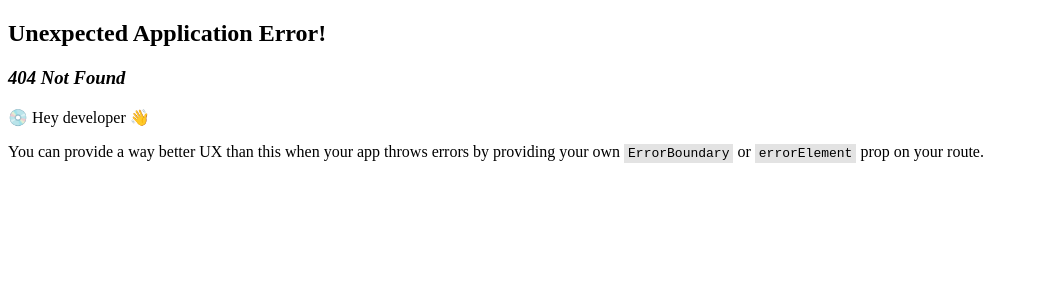
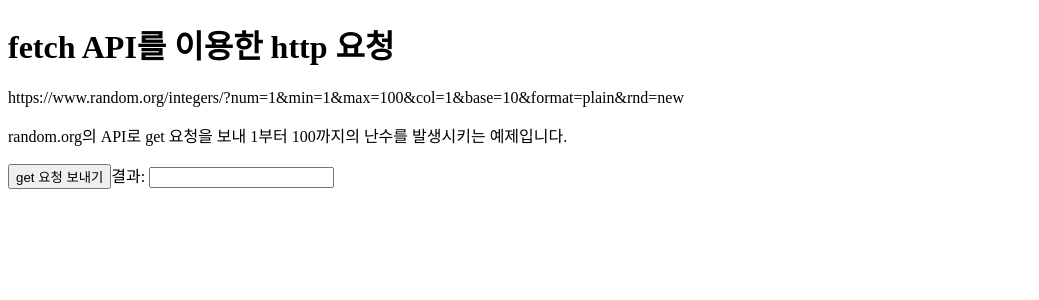
Before and after one commit to freebird920/bong-vite-react-example, a React (Vite) app: page /241017 in a window 1280 px wide. Before the commit this address had no page. Shown: the top 300 px of the page, without its empty margins (0-1039 px from the left). Built offline with nearby package versions, Linux system fonts and the light colour scheme; a web font is replaced by a local one.

Commit message:
새로운 페이지 추가: fetch API를 이용한 난수 생성 예제 구현 및 라우팅 설정

```diff
--- /dev/null
+++ b/src/app/App241017/page.tsx
@@ -0,0 +1,45 @@
+import { memo, useRef, useState } from "react";
+
+const App241017 = memo(() => {
+  const [result1, setResult1] = useState<number | string | undefined>();
+  const button1Ref = useRef<HTMLButtonElement>(null);
+  async function getRandomNumber() {
+    button1Ref.current!.disabled = true;
+    setResult1("로딩 중...");
+    const response = await fetch(
+      "https://www.random.org/integers/?num=1&min=1&max=100&col=1&base=10&format=plain&rnd=new"
+    );
+    const randomNumber = await response.text();
+
+    console.log(randomNumber);
+    button1Ref.current!.disabled = false;
+    setResult1(parseInt(randomNumber));
+  }
+  return (
+    <>
+      <h1>fetch API를 이용한 http 요청</h1>
+      <p>
+        {`https://www.random.org/integers/?num=1&min=1&max=100&col=1&base=10&format=plain&rnd=new`}
+      </p>
+      <p>
+        random.org의 API로 get 요청을 보내 1부터 100까지의 난수를 발생시키는
+        예제입니다.
+      </p>
+
+      <button ref={button1Ref} type="button" onClick={getRandomNumber}>
+        get 요청 보내기
+      </button>
+      <label htmlFor="result1">결과: </label>
+      <input
+        name="result1"
+        id="result1"
+        type="text"
+        defaultValue={result1}
+        readOnly={true}
+      />
+    </>
+  );
+});
+
+App241017.displayName = "App241017";
+export default App241017;
--- a/src/app/page.tsx
+++ b/src/app/page.tsx
@@ -19,7 +19,10 @@ const HomePage = memo(() => {
           <a href="/241009">241009 변수, 상수, 함수</a>
         </li>
         <li>
-          <a href="/241010">241010</a>
+          <a href="/241010">241010 useState와 상태</a>
+        </li>
+        <li>
+          <a href="/241017">241017 fetch</a>
         </li>
         <li>
           <a href="/final">최종과제(아직 만드는 중)</a>
--- a/src/main.tsx
+++ b/src/main.tsx
@@ -7,6 +7,7 @@ import App241010 from "./app/App241010/page.tsx";
 import App241008 from "./app/App241008/page.tsx";
 import App241009 from "./app/App241009/page.tsx";
 import AppFinal from "./app/AppFinal/page.tsx";
+import App241017 from "./app/App241017/page.tsx";
 const router = createBrowserRouter([
   {
     path: "/",
@@ -25,6 +26,10 @@ const router = createBrowserRouter([
     element: <App241010 />,
   },
   {
+    path: "/241017",
+    element: <App241017 />,
+  },
+  {
     path: "/final",
     element: <AppFinal />,
   },
```
